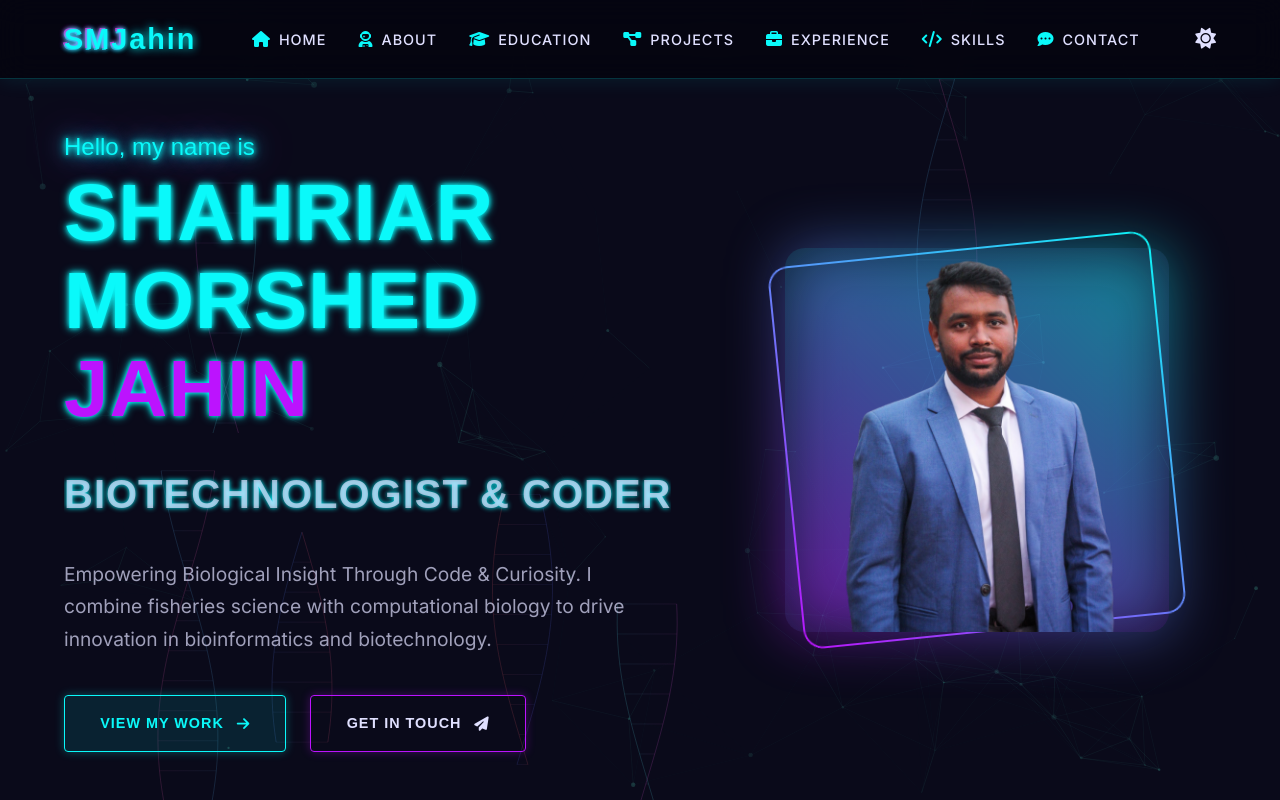
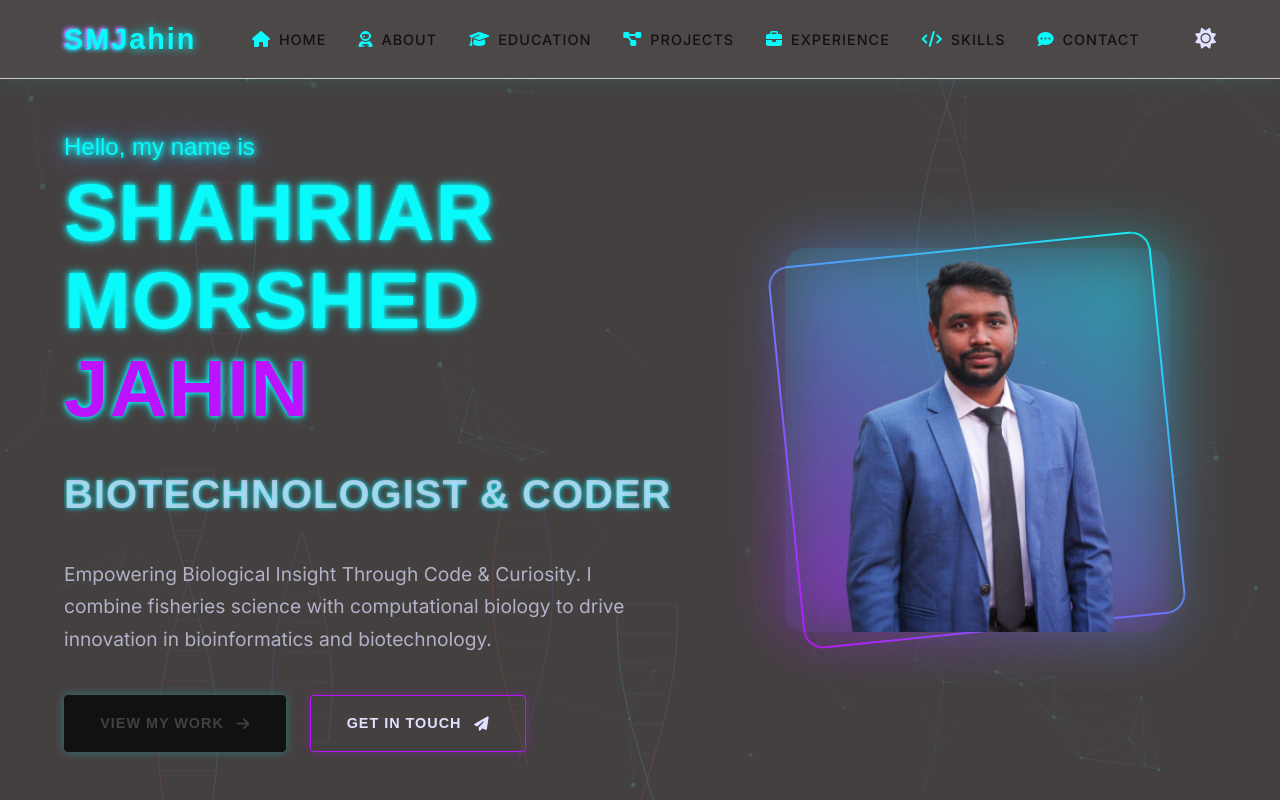
Before and after one commit to SHAHRIARJAHIN/SHAHRIARJAHIN.github.io, a plain HTML site: page index.html in a window 1280 px wide. Both pictures are taken after a click on the button 1208 px from the left and 39 px from the top of the page. Shown: the top 800 px of the page. Drawn offline with nearby package versions, Linux system fonts and the light colour scheme; animation ran at ten frames a second.

Commit message:
dark mode toggle

```diff
--- a/scripts.js
+++ b/scripts.js
@@ -59,19 +59,30 @@ function initNavbarAnimation() {
 }
 function initDarkModeToggle() {
     const toggle = document.getElementById('darkModeToggle');
+    const icon = toggle.querySelector('i');
     const body = document.body;
 
+    // Optional: persist choice
+    if (localStorage.getItem('theme') === 'light') {
+        body.classList.add('light-mode');
+        icon.classList.replace('fa-moon', 'fa-sun');
+    }
+
     toggle.addEventListener('click', () => {
-        body.classList.toggle('dark-mode');
-        // Optional: toggle icon
-        const icon = toggle.querySelector('i');
-        if (icon.classList.contains('fa-moon')) {
+        body.classList.toggle('light-mode');
+        const isLight = body.classList.contains('light-mode');
+
+        if (isLight) {
             icon.classList.replace('fa-moon', 'fa-sun');
+            localStorage.setItem('theme', 'light');
         } else {
             icon.classList.replace('fa-sun', 'fa-moon');
+            localStorage.setItem('theme', 'dark');
         }
     });
 }
+
+
 function initMobileMenu() {
     const menuToggle = document.getElementById('menuToggle');
     const navLinks = document.getElementById('navLinks');
--- a/styles.css
+++ b/styles.css
@@ -1382,6 +1382,45 @@ footer {
     font-size: 1.5rem;
     z-index: 1001;
 }
+body.light-mode {
+    background-color: #444040;
+    color: #111;
+}
+
+body.light-mode .navbar {
+    background: rgba(78, 74, 74, 0.9);
+    color: #111;
+    border-bottom: 1px solid #ccc;
+}
+
+body.light-mode .nav-links a {
+    color: #111;
+}
+
+body.light-mode .nav-links a:hover {
+    color: #333;
+}
+
+body.light-mode .section-title {
+    color: #222;
+    text-shadow: none;
+}
+
+body.light-mode .btn-primary {
+    background: #111;
+    color: #444040;
+    border-color: #111;
+}
+
+body.light-mode .btn-primary:hover {
+    background: #333;
+}
+
+
+body.light-mode footer {
+    background: #444040;
+    color: #222;
+}
 
 /* ===== ANIMATION CLASSES ===== */
 .animate-on-scroll {
```
